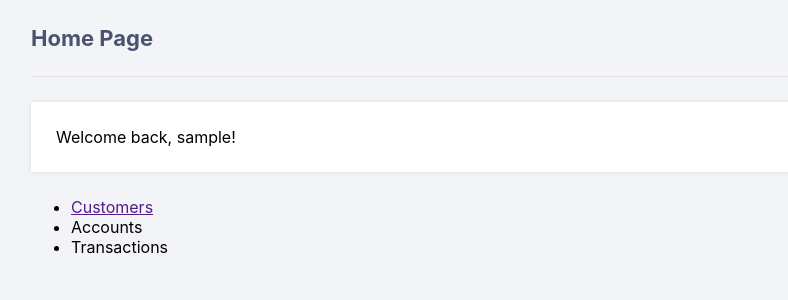
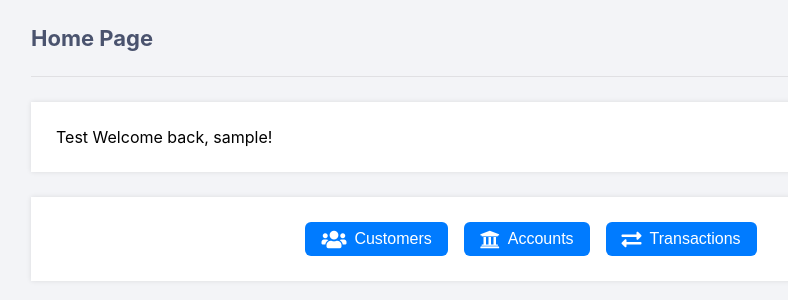
Before and after one commit to jdench1989/mthree_bank_project, a Flask app: page /bank/home in a window 1280 px wide. Shown: the part 60-360 px from the top of the page, without its empty margins (109-897 px from the left). Run offline with Flask 3, Linux system fonts and the light colour scheme; the visitor is signed in with stand-in values (Sample User, id 1).

Commit message:
Implements home page and establishes page templates needed

```diff
--- a/static/style.css
+++ b/static/style.css
@@ -145,3 +145,41 @@ body.loggedin {
   padding: 5px;
   margin: 0 0 10px 0;
 }
+.button-container {
+    display: flex;
+    justify-content: center; /* Center buttons horizontally */
+    gap: 1rem; /* Space between buttons */
+    margin-top: 1.5rem; /* Space above the button container */
+}
+/* General button styling */
+.button-container button {
+    background-color: #007bff; /* Primary color */
+    color: #fff; /* Text color */
+    border: none; /* Remove default border */
+    border-radius: 0.375rem; /* Rounded corners */
+    padding: 0.5rem 1rem; /* Padding inside button */
+    font-size: 1rem; /* Font size */
+    font-family: Arial, sans-serif; /* Font family */
+    cursor: pointer; /* Pointer cursor on hover */
+    transition: background-color 0.3s, transform 0.3s; /* Smooth transition */
+    display: flex;
+    align-items: center;
+    gap: 0.5rem; /* Space between icon and text */
+}
+
+/* Button hover state */
+.button-container button:hover {
+    background-color: #0056b3; /* Darker color on hover */
+    transform: scale(1.05); /* Slightly enlarge button */
+}
+
+/* Button focus state */
+.button-container button:focus {
+    outline: 2px solid #0056b3; /* Focus outline color */
+    outline-offset: 2px; /* Space between outline and button */
+}
+
+/* Button icon styling */
+.button-container i {
+    font-size: 1.25rem; /* Icon size */
+}
--- a/templates/customer_modify.html
+++ b/templates/customer_modify.html
@@ -3,9 +3,10 @@
 {% block title %}Modify Customers{% endblock %}
 
 {% block content %}
-<p>PLACEHOLDER: Will display customer details in a form for given customer_id</p>
 <button>Button to delete customer</button>
 <button>Button to submit changes</button>
+<p>PLACEHOLDER: Will display customer details in a form for given customer_id</p>
+
 {{res}}
 {% endblock %}
 
--- a/templates/home.html
+++ b/templates/home.html
@@ -4,10 +4,16 @@
 
 {% block content %}
 <h2>Home Page</h2>
-<p>Welcome back, {{ username }}!</p>
-<ul>
-    <li><a href="">Customers</a></li>
-    <li>Accounts</li>
-    <li>Transactions</li>
-</ul>
+<p>Test Welcome back, {{ username }}!</p>
+<div class="button-container">
+    <button onclick="window.location.href='{{ url_for('get_customers') }}'">
+        <i class="fas fa-users  fa-lg"></i> Customers
+    </button>
+    <button onclick="window.location.href='{{ url_for('get_accounts') }}'">
+        <i class="fas fa-university  fa-lg"></i> Accounts
+    </button>
+    <button onclick="window.location.href='{{ url_for('get_transactions') }}'">
+        <i class="fas fa-exchange-alt  fa-lg"></i> Transactions
+    </button>
+</div>
 {% endblock %}
```
Also changed, not shown: templates/account.html (added), templates/account_modify.html (added), templates/account_new.html (added), templates/transaction.html (added), templates/transaction_new.html (added).
